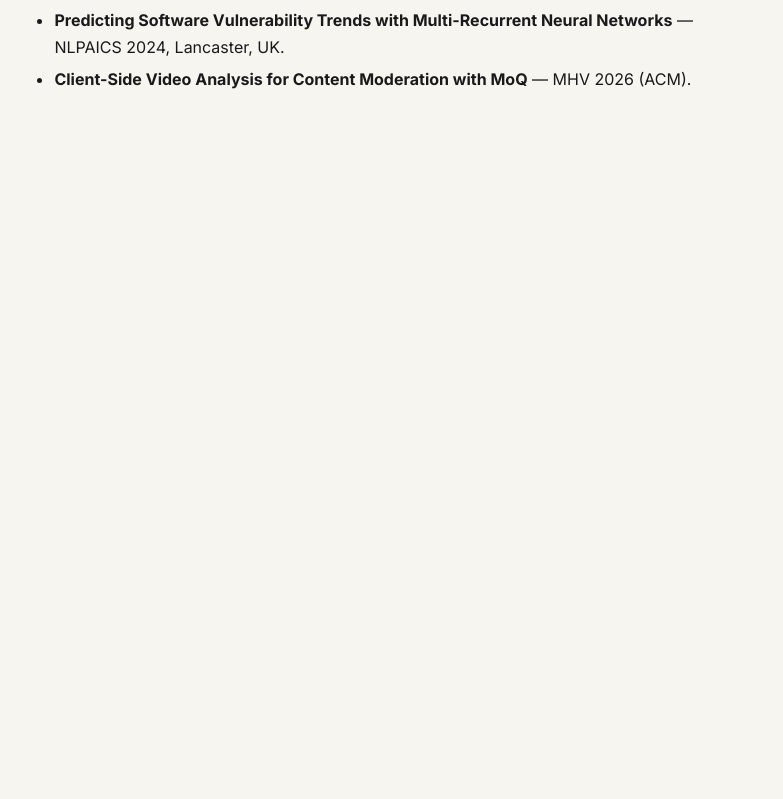
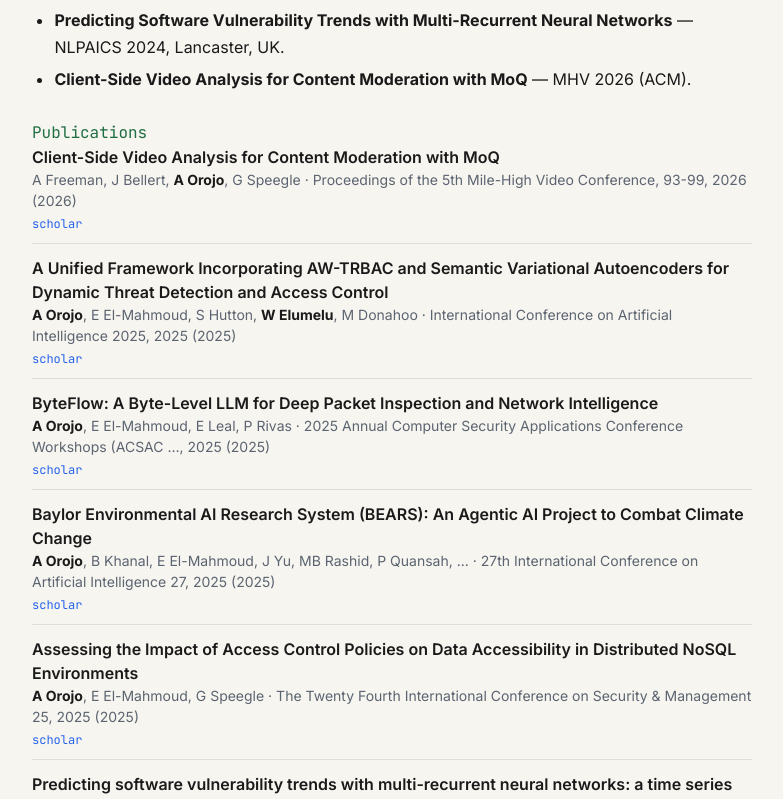
Before and after one commit to LaBackDoor/labackdoor, a Next.js app: page /team/abanisenioluwa in a window 1280 px wide. Shown: the part 780-1579 px from the top of the page, without its empty margins (248-1031 px from the left). Before the commit the page ends 929 px from the top, so only its background shows below. Built offline with nearby package versions, Linux system fonts and the light colour scheme.

Commit message:
feat: show each member's publications on their profile
- Add publicationsByMember(name, pubs) helper to loader.ts (matches by surname)
- Render a Publications section on /team/[member] using getPublications() + Authors
- Add tests/content/publications-by-member.test.ts (5 cases)

```diff
--- a/src/app/team/[member]/page.tsx
+++ b/src/app/team/[member]/page.tsx
@@ -1,9 +1,10 @@
 import { notFound } from 'next/navigation';
-import { getTeamMembers, getTeamMember } from '@/content/loader';
+import { getTeamMembers, getTeamMember, getPublications, publicationsByMember } from '@/content/loader';
 import { PageShell } from '@/components/PageShell';
 import { Mdx } from '@/components/Mdx';
 import { Avatar } from '@/components/Avatar';
 import { SocialIcons } from '@/components/SocialIcons';
+import { Authors } from '@/components/Authors';
 
 export function generateStaticParams() {
   return getTeamMembers().map((m) => ({ member: m.slug }));
@@ -14,6 +15,7 @@ export default async function MemberPage({ params }: { params: Promise<{ member:
   const record = getTeamMember(member);
   if (!record) notFound();
   const { name, role, avatar, skills, links } = record.frontmatter;
+  const mine = publicationsByMember(name, getPublications());
   return (
     <main style={{ maxWidth: 760, margin: '0 auto', padding: '40px 20px' }}>
       <header style={{ display: 'flex', gap: 18, alignItems: 'center', marginBottom: 20 }}>
@@ -37,6 +39,22 @@ export default async function MemberPage({ params }: { params: Promise<{ member:
       <article style={{ lineHeight: 1.7, color: 'var(--fg)' }}>
         <Mdx source={record.body} />
       </article>
+      {mine.length > 0 && (
+        <section style={{ marginTop: 28 }}>
+          <h2 style={{ fontSize: 16, color: 'var(--accent)', fontFamily: 'var(--font-mono), monospace' }}>Publications</h2>
+          <ul style={{ listStyle: 'none', padding: 0, display: 'grid', gap: 12 }}>
+            {mine.map((p, i) => (
+              <li key={i} style={{ borderBottom: '1px solid var(--border)', paddingBottom: 10 }}>
+                <div style={{ fontWeight: 600, color: 'var(--fg)' }}>{p.title}</div>
+                <div style={{ color: 'var(--fg-muted)', fontSize: 14 }}><Authors authors={p.authors} />{p.authors.length ? ' · ' : ''}{p.venue} ({p.year})</div>
+                <div style={{ display: 'flex', gap: 12, marginTop: 4, fontFamily: 'var(--font-mono), monospace', fontSize: 12 }}>
+                  {Object.entries(p.links).map(([k, v]) => (<a key={k} href={v} style={{ color: 'var(--accent-2)' }}>{k}</a>))}
+                </div>
+              </li>
+            ))}
+          </ul>
+        </section>
+      )}
     </main>
   );
 }
--- a/src/content/loader.ts
+++ b/src/content/loader.ts
@@ -142,6 +142,12 @@ export function getPublications(): Publication[] {
   return merged.sort((a, b) => b.year - a.year);
 }
 
+export function publicationsByMember(name: string, pubs: Publication[]): Publication[] {
+  const surname = name.trim().split(/\s+/).pop()?.toLowerCase() ?? '';
+  if (!surname) return [];
+  return pubs.filter((p) => p.authors.some((a) => a.toLowerCase().includes(surname)));
+}
+
 export function getRecentActivity(limit = 8): ActivityItem[] {
   const items: ActivityItem[] = [];
   for (const p of getBlogPosts()) {
```
Also changed, not shown: 1 other file (tests, documents, lock files or other folders).
